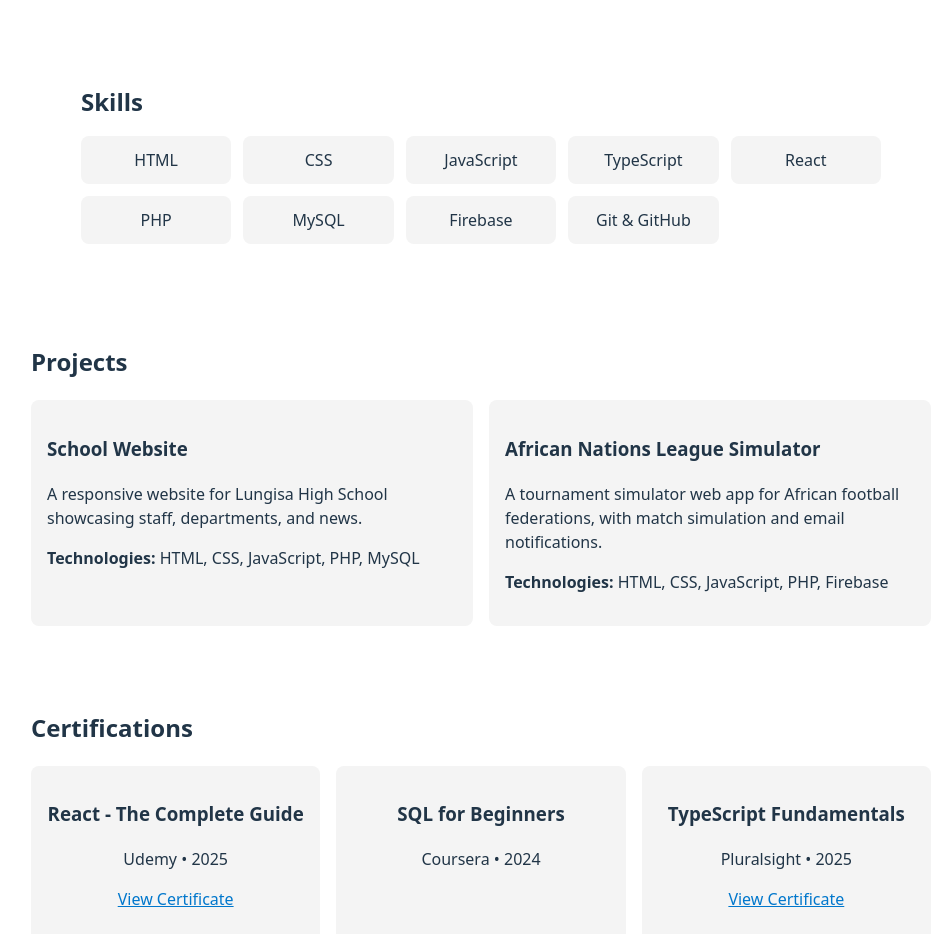
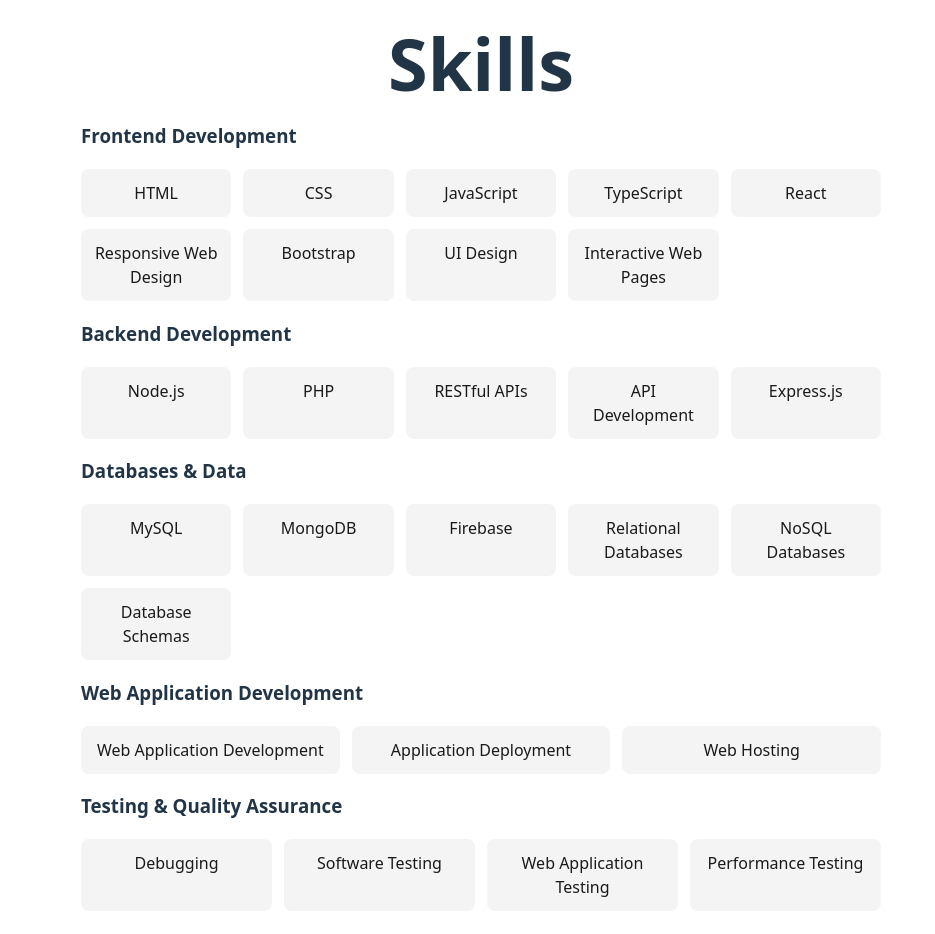
Before and after one commit to Thembela2/portfolio-website, a React (Vite) app in the folder portfolio/: page / in a window 1280 px wide. Shown: the part 1460-2394 px from the top of the page, without its empty margins (159-1094 px from the left). Built offline with nearby package versions, Linux system fonts and the light colour scheme.

Commit message:
Updated Skills component

```diff
--- a/portfolio/src/components/Skills.tsx
+++ b/portfolio/src/components/Skills.tsx
@@ -1,35 +1,81 @@
-// Skills component: displays a list of your technical skills
+// Skills component: displays your skills grouped by category
 const Skills = () => {
-  // Define your skills as a TypeScript array of strings
-  const skills: string[] = [
-    "HTML",          // Markup language
-    "CSS",           // Styling
-    "JavaScript",    // Frontend scripting
-    "TypeScript",    // Typed superset of JavaScript
-    "React",         // Frontend library
-    "PHP",           // Backend language
-    "MySQL",         // Database
-    "Firebase",      // Backend as a service
-    "Git & GitHub"   // Version control
-  ];
+  // Define skills by category using a TypeScript object
+  const skills = {
+    "Frontend Development": [
+      "HTML",
+      "CSS",
+      "JavaScript",
+      "TypeScript",
+      "React",
+      "Responsive Web Design",
+      "Bootstrap",
+      "UI Design",
+      "Interactive Web Pages"
+    ],
+    "Backend Development": [
+      "Node.js",
+      "PHP",
+      "RESTful APIs",
+      "API Development",
+      "Express.js"
+    ],
+    "Databases & Data": [
+      "MySQL",
+      "MongoDB",
+      "Firebase",
+      "Relational Databases",
+      "NoSQL Databases",
+      "Database Schemas"
+    ],
+    "Web Application Development": [
+      "Web Application Development",
+      "Application Deployment",
+      "Web Hosting"
+    ],
+    "Testing & Quality Assurance": [
+      "Debugging",
+      "Software Testing",
+      "Web Application Testing",
+      "Performance Testing"
+    ],
+    "Version Control & Collaboration": [
+      "Git",
+      "GitHub",
+      "Version Control"
+    ],
+    "Professional Skills": [
+      "Problem Solving",
+      "Analytical Thinking",
+      "Critical Thinking",
+      "Requirement Analysis",
+      "Attention to Detail",
+      "Research",
+      "Written Communication"
+    ]
+  };
 
-  // JSX: how this component will render in the browser
   return (
     <section id="skills">
       {/* Section heading */}
-      <h2>Skills</h2>
+      <h1>Skills</h1>
 
-      {/* List of skills */}
-      <ul>
-        {skills.map((skill) => (
-          // Each skill gets a <li> element
-          // key={skill} helps React track elements efficiently
-          <li key={skill}>{skill}</li>
-        ))}
-      </ul>
+      {/* Loop through each skill category */}
+      {Object.entries(skills).map(([category, skillList]) => (
+        <div key={category} className="skill-category">
+          {/* Category title */}
+          <h3>{category}</h3>
+
+          {/* Skills under this category */}
+          <ul>
+            {skillList.map((skill) => (
+              <li key={skill}>{skill}</li>
+            ))}
+          </ul>
+        </div>
+      ))}
     </section>
   );
 };
 
-// Export the component so we can import it in App.tsx
 export default Skills;
--- a/portfolio/src/index.css
+++ b/portfolio/src/index.css
@@ -258,8 +258,13 @@ nav a:hover {
   margin: 0 auto;
 }
 
-#skills h2 {
+#skills h1 {
   margin-bottom: 1rem;
+  font-size: 4.5rem;
+  margin-top: -5%;
+  align-items: center;      /* horizontal centering */
+  text-align: center;
+
 }
 
 #skills ul {
@@ -272,10 +277,36 @@ nav a:hover {
 
 #skills li {
   background: #f4f4f4;
+  color: #1a1a1a;
   padding: 0.75rem;
   border-radius: 8px;
   text-align: center;
 }
+
+.skill-category {
+  opacity: 1;
+  transform: translateX(0);
+}
+
+/* Only animate when JS opts in */
+.skill-category.animate {
+  opacity: 0;
+  transform: translateX(-40px);
+}
+
+.skill-category.show {
+  opacity: 1;
+  transform: translateX(0);
+  transition: opacity 0.6s ease, transform 0.6s ease;
+}
+
+/* Stagger */
+.skill-category.show:nth-child(1) { transition-delay: 0.1s; }
+.skill-category.show:nth-child(2) { transition-delay: 0.2s; }
+.skill-category.show:nth-child(3) { transition-delay: 0.3s; }
+.skill-category.show:nth-child(4) { transition-delay: 0.4s; }
+.skill-category.show:nth-child(5) { transition-delay: 0.5s; }
+.skill-category.show:nth-child(6) { transition-delay: 0.6s; }
 
 /* Projects section */
 #projects {
```
